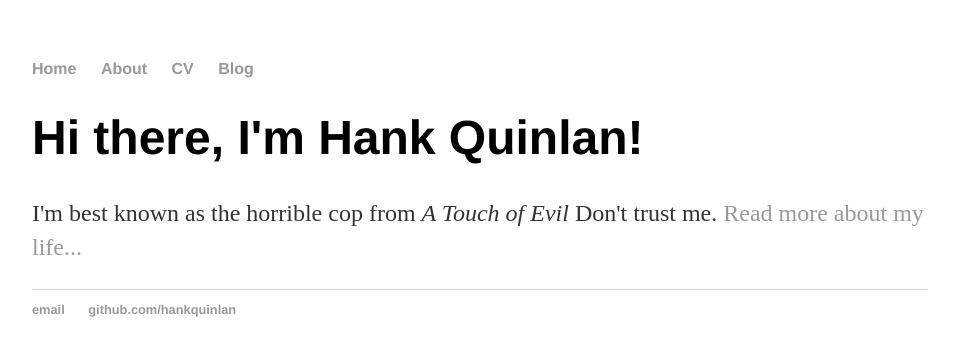
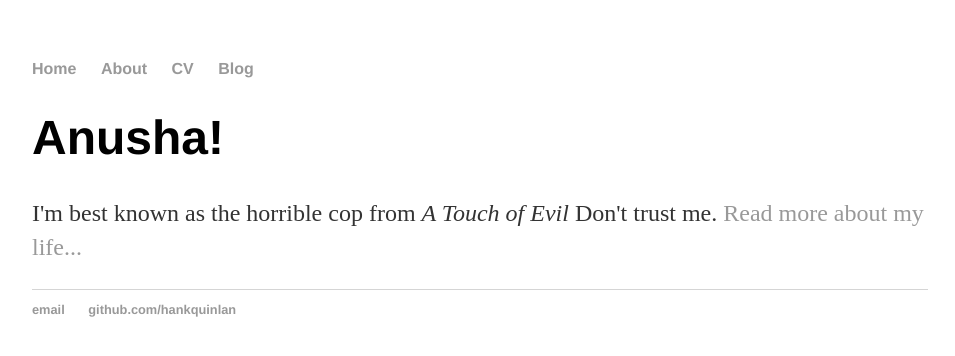
Before and after one commit to aayushpdy/aayushpdy.github.io, a Jekyll site: the page built from index.html, in a window 1280 px wide. Shown: the top 356 px of the page, without its empty margins (160-1115 px from the left). Built offline with Jekyll 4.4.1, drawn with Linux system fonts in a browser that asks for light colours.

Commit message:
Update index.html

```diff
--- a/index.html
+++ b/index.html
@@ -1,30 +1,8 @@
-<!DOCTYPE html>
-<html>
-	<head>
-		<title>Hank Quinlan, Horrible Cop</title>
-		<!-- link to main stylesheet -->
-		<link rel="stylesheet" type="text/css" href="/css/main.css">
-	</head>
-	<body>
-		<nav>
-    		<ul>
-        		<li><a href="/">Home</a></li>
-	        	<li><a href="/about">About</a></li>
-        		<li><a href="/cv">CV</a></li>
-        		<li><a href="/blog">Blog</a></li>
-    		</ul>
-		</nav>
-		<div class="container">
-    		<div class="blurb">
-        		<h1>Hi there, I'm Hank Quinlan!</h1>
-				<p>I'm best known as the horrible cop from <em>A Touch of Evil</em> Don't trust me. <a href="/about">Read more about my life...</a></p>
-    		</div><!-- /.blurb -->
-		</div><!-- /.container -->
-		<footer>
-    		<ul>
-        		<li><a href="mailto:hankquinlanhub@gmail.com">email</a></li>
-        		<li><a href="https://github.com/hankquinlan">github.com/hankquinlan</a></li>
-			</ul>
-		</footer>
-	</body>
-</html>
+---
+layout: default
+title: Aayush Pandey
+---
+<div class="blurb">
+	<h1>Anusha!</h1>
+	<p>I'm best known as the horrible cop from <em>A Touch of Evil</em> Don't trust me. <a href="/about">Read more about my life...</a></p>
+</div><!-- /.blurb -->
```
